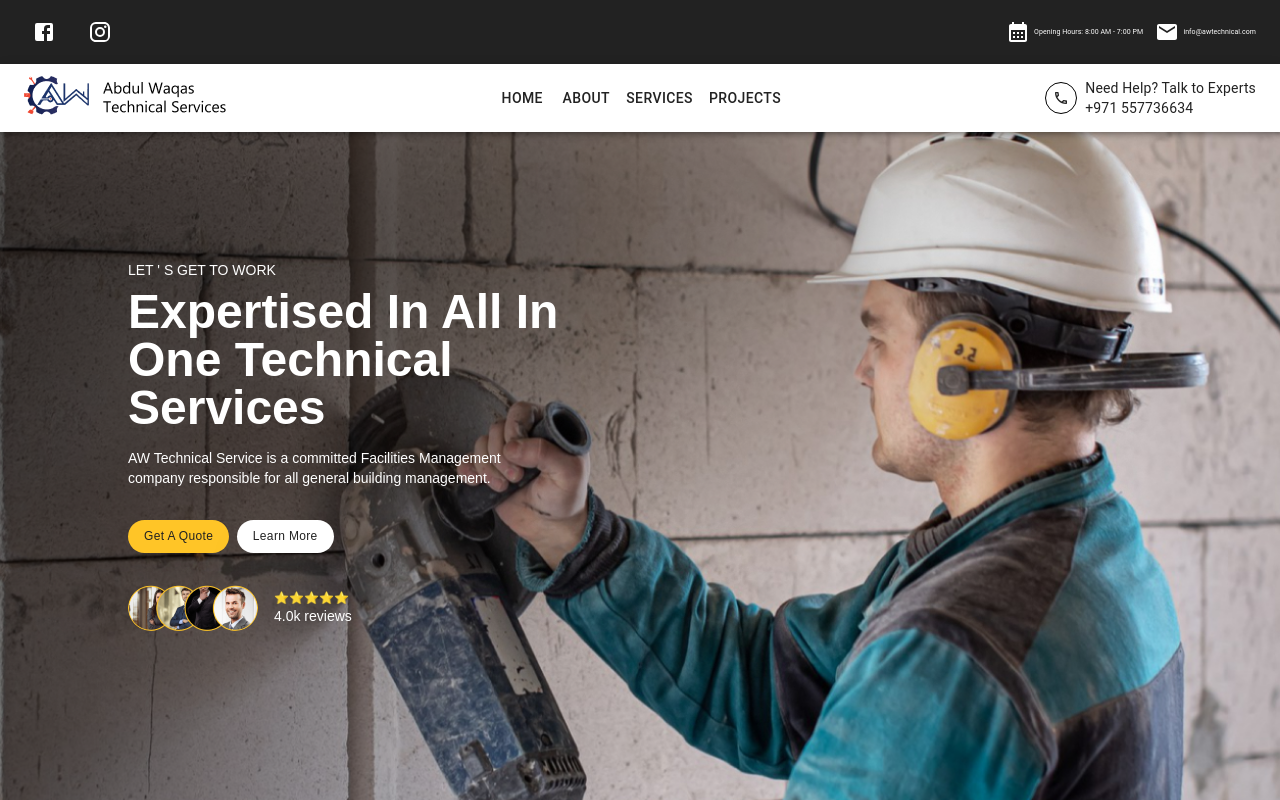
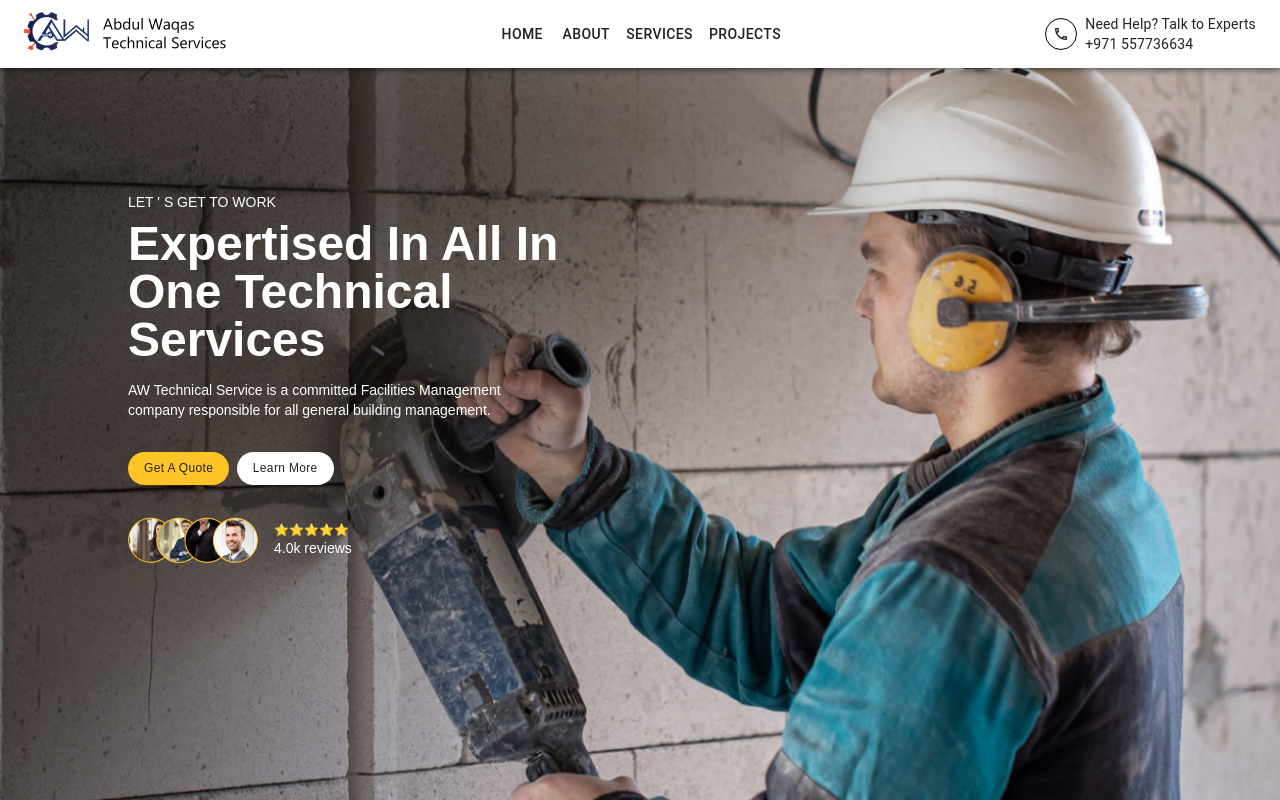
Before and after one commit to shaniaakhan21/AWTech, a Next.js app: page / in a window 1280 px wide. Shown: the top 800 px of the page. Built offline with nearby package versions, Linux system fonts and the light colour scheme.

Commit message:
button fix 5

```diff
--- a/app/globals.css
+++ b/app/globals.css
@@ -83,7 +83,7 @@ body{
 }
 
 .pos-sticky{
-  position: sticky!important;
+  position: fixed!important;
 }
 
 @media (min-width: 640px) {
```
